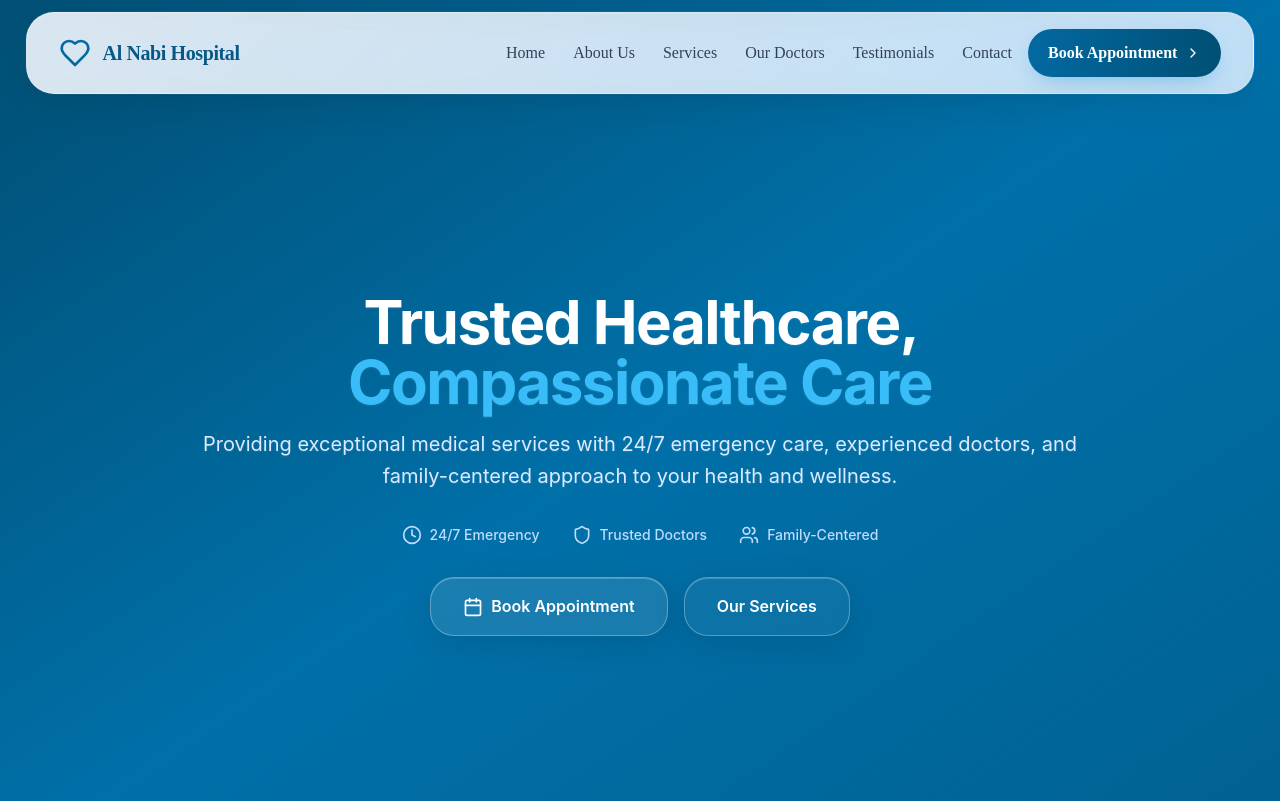
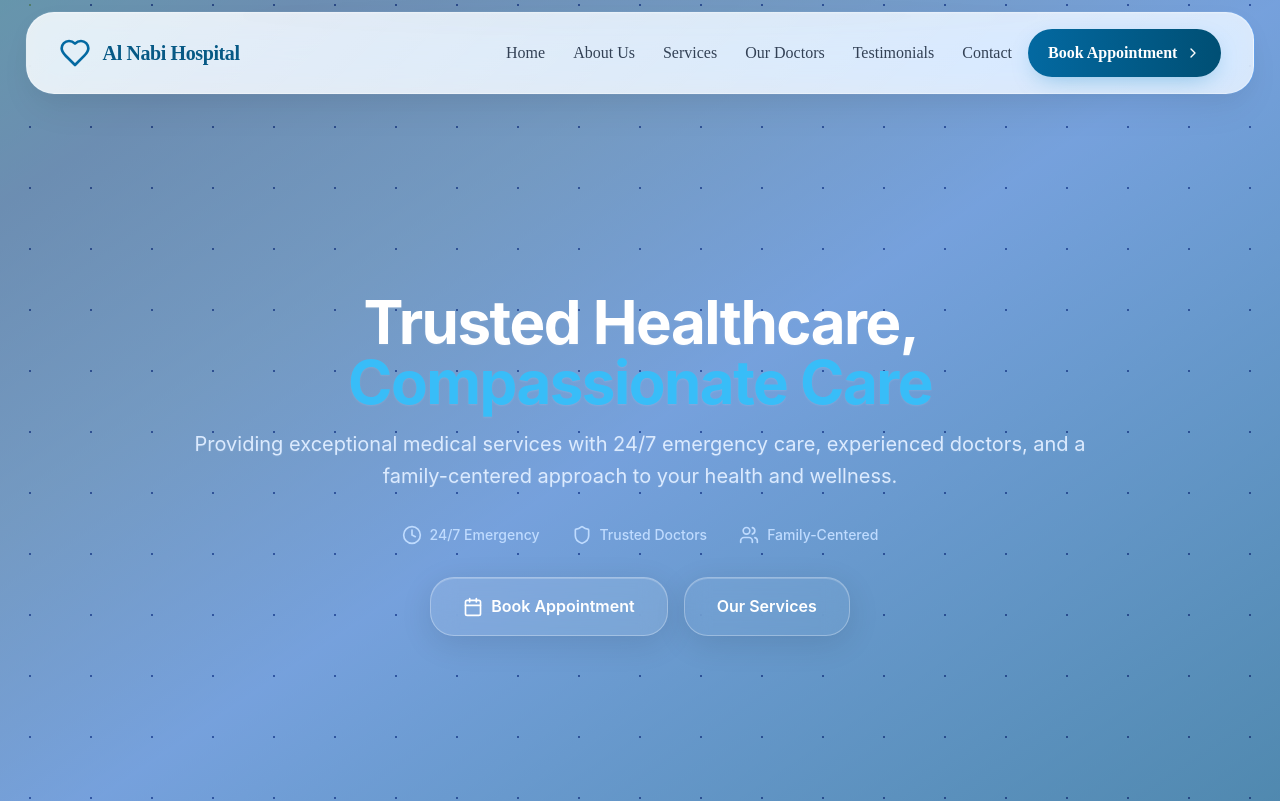
Before and after one commit to LuC1f3-r/al-nabi-hospital, a React (Vite) app: page / in a window 1280 px wide. Shown: the top 801 px of the page. Built offline with nearby package versions, Linux system fonts and the light colour scheme.

Commit message:
added dot grid to hero section

```diff
--- /dev/null
+++ b/src/components/DotGrid.tsx
@@ -0,0 +1,295 @@
+'use client';
+import React, { useRef, useEffect, useCallback, useMemo } from "react";
+import { gsap } from "gsap";
+import { InertiaPlugin } from "gsap/InertiaPlugin";
+
+gsap.registerPlugin(InertiaPlugin);
+
+function hexToRgb(hex: string) {
+  const m = hex.match(/^#?([a-f\d]{2})([a-f\d]{2})([a-f\d]{2})$/i);
+  if (!m) return { r: 0, g: 0, b: 0 };
+  return {
+    r: parseInt(m[1], 16),
+    g: parseInt(m[2], 16),
+    b: parseInt(m[3], 16),
+  };
+}
+
+const throttle = (func: (...args: any[]) => void, limit: number) => {
+  let lastCall = 0;
+  return function (this: any, ...args: any[]) {
+    const now = performance.now();
+    if (now - lastCall >= limit) {
+      lastCall = now;
+      func.apply(this, args);
+    }
+  };
+};
+
+interface Dot {
+  cx: number;
+  cy: number;
+  xOffset: number;
+  yOffset: number;
+  _inertiaApplied: boolean;
+}
+
+export interface DotGridProps {
+  dotSize?: number;
+  gap?: number;
+  baseColor?: string;
+  activeColor?: string;
+  proximity?: number;
+  speedTrigger?: number;
+  shockRadius?: number;
+  shockStrength?: number;
+  maxSpeed?: number;
+  resistance?: number;
+  returnDuration?: number;
+  className?: string;
+  style?: React.CSSProperties;
+}
+
+const DotGrid: React.FC<DotGridProps> = ({
+  dotSize = 16,
+  gap = 32,
+  baseColor = "#5227FF",
+  activeColor = "#5227FF",
+  proximity = 150,
+  speedTrigger = 100,
+  shockRadius = 250,
+  shockStrength = 5,
+  maxSpeed = 5000,
+  resistance = 750,
+  returnDuration = 1.5,
+  className = "",
+  style,
+}) => {
+  const wrapperRef = useRef<HTMLDivElement>(null);
+  const canvasRef = useRef<HTMLCanvasElement>(null);
+  const dotsRef = useRef<Dot[]>([]);
+  const pointerRef = useRef({
+    x: 0,
+    y: 0,
+    vx: 0,
+    vy: 0,
+    speed: 0,
+    lastTime: 0,
+    lastX: 0,
+    lastY: 0,
+  });
+
+  const baseRgb = useMemo(() => hexToRgb(baseColor), [baseColor]);
+  const activeRgb = useMemo(() => hexToRgb(activeColor), [activeColor]);
+
+  const circlePath = useMemo(() => {
+    if (typeof window === "undefined" || !window.Path2D) return null;
+    const p = new Path2D();
+    p.arc(0, 0, dotSize / 2, 0, Math.PI * 2);
+    return p;
+  }, [dotSize]);
+
+  const buildGrid = useCallback(() => {
+    const wrap = wrapperRef.current;
+    const canvas = canvasRef.current;
+    if (!wrap || !canvas) return;
+
+    const { width, height } = wrap.getBoundingClientRect();
+    const dpr = window.devicePixelRatio || 1;
+
+    canvas.width = width * dpr;
+    canvas.height = height * dpr;
+    canvas.style.width = `${width}px`;
+    canvas.style.height = `${height}px`;
+    const ctx = canvas.getContext("2d");
+    if (ctx) ctx.scale(dpr, dpr);
+
+    const cols = Math.floor((width + gap) / (dotSize + gap));
+    const rows = Math.floor((height + gap) / (dotSize + gap));
+    const cell = dotSize + gap;
+
+    const gridW = cell * cols - gap;
+    const gridH = cell * rows - gap;
+
+    const extraX = width - gridW;
+    const extraY = height - gridH;
+
+    const startX = extraX / 2 + dotSize / 2;
+    const startY = extraY / 2 + dotSize / 2;
+
+    const dots: Dot[] = [];
+    for (let y = 0; y < rows; y++) {
+      for (let x = 0; x < cols; x++) {
+        const cx = startX + x * cell;
+        const cy = startY + y * cell;
+        dots.push({ cx, cy, xOffset: 0, yOffset: 0, _inertiaApplied: false });
+      }
+    }
+    dotsRef.current = dots;
+  }, [dotSize, gap]);
+
+  useEffect(() => {
+    if (!circlePath) return;
+
+    let rafId: number;
+    const proxSq = proximity * proximity;
+
+    const draw = () => {
+      const canvas = canvasRef.current;
+      if (!canvas) return;
+      const ctx = canvas.getContext("2d");
+      if (!ctx) return;
+      ctx.clearRect(0, 0, canvas.width, canvas.height);
+
+      const { x: px, y: py } = pointerRef.current;
+
+      for (const dot of dotsRef.current) {
+        const ox = dot.cx + dot.xOffset;
+        const oy = dot.cy + dot.yOffset;
+        const dx = dot.cx - px;
+        const dy = dot.cy - py;
+        const dsq = dx * dx + dy * dy;
+        let style = baseColor;
+        if (dsq <= proxSq) {
+          const dist = Math.sqrt(dsq);
+          const t = 1 - dist / proximity;
+          const r = Math.round(baseRgb.r + (activeRgb.r - baseRgb.r) * t);
+          const g = Math.round(baseRgb.g + (activeRgb.g - baseRgb.g) * t);
+          const b = Math.round(baseRgb.b + (activeRgb.b - baseRgb.b) * t);
+          style = `rgb(${r},${g},${b})`;
+        }
+        ctx.save();
+        ctx.translate(ox, oy);
+        ctx.fillStyle = style;
+        ctx.fill(circlePath);
+        ctx.restore();
+      }
+
+      rafId = requestAnimationFrame(draw);
+    };
+
+    draw();
+    return () => cancelAnimationFrame(rafId);
+  }, [proximity, baseColor, activeRgb, baseRgb, circlePath]);
+
+  useEffect(() => {
+    buildGrid();
+    let ro: ResizeObserver | null = null;
+    if (typeof window !== "undefined" && "ResizeObserver" in window) {
+      ro = new ResizeObserver(buildGrid);
+      wrapperRef.current && ro.observe(wrapperRef.current);
+    } else if (typeof window !== "undefined") {
+      window.addEventListener("resize", buildGrid);
+    }
+    return () => {
+      if (ro) ro.disconnect();
+      else if (typeof window !== "undefined") window.removeEventListener("resize", buildGrid);
+    };
+  }, [buildGrid]);
+
+  useEffect(() => {
+    const onMove = (e: MouseEvent) => {
+      const now = performance.now();
+      const pr = pointerRef.current;
+      const dt = pr.lastTime ? now - pr.lastTime : 16;
+      const dx = e.clientX - pr.lastX;
+      const dy = e.clientY - pr.lastY;
+      let vx = (dx / dt) * 1000;
+      let vy = (dy / dt) * 1000;
+      let speed = Math.hypot(vx, vy);
+      if (speed > maxSpeed) {
+        const scale = maxSpeed / speed;
+        vx *= scale;
+        vy *= scale;
+        speed = maxSpeed;
+      }
+      pr.lastTime = now;
+      pr.lastX = e.clientX;
+      pr.lastY = e.clientY;
+      pr.vx = vx;
+      pr.vy = vy;
+      pr.speed = speed;
+
+      const rect = canvasRef.current!.getBoundingClientRect();
+      pr.x = e.clientX - rect.left;
+      pr.y = e.clientY - rect.top;
+
+      for (const dot of dotsRef.current) {
+        const dist = Math.hypot(dot.cx - pr.x, dot.cy - pr.y);
+        if (speed > speedTrigger && dist < proximity && !dot._inertiaApplied) {
+          dot._inertiaApplied = true;
+          gsap.killTweensOf(dot);
+          const pushX = dot.cx - pr.x + vx * 0.005;
+          const pushY = dot.cy - pr.y + vy * 0.005;
+          gsap.to(dot, {
+            inertia: { xOffset: pushX, yOffset: pushY, resistance },
+            onComplete: () => {
+              gsap.to(dot, {
+                xOffset: 0,
+                yOffset: 0,
+                duration: returnDuration,
+                ease: "elastic.out(1,0.75)",
+              });
+              dot._inertiaApplied = false;
+            },
+          });
+        }
+      }
+    };
+
+    const onClick = (e: MouseEvent) => {
+      const rect = canvasRef.current!.getBoundingClientRect();
+      const cx = e.clientX - rect.left;
+      const cy = e.clientY - rect.top;
+      for (const dot of dotsRef.current) {
+        const dist = Math.hypot(dot.cx - cx, dot.cy - cy);
+        if (dist < shockRadius && !dot._inertiaApplied) {
+          dot._inertiaApplied = true;
+          gsap.killTweensOf(dot);
+          const falloff = Math.max(0, 1 - dist / shockRadius);
+          const pushX = (dot.cx - cx) * shockStrength * falloff;
+          const pushY = (dot.cy - cy) * shockStrength * falloff;
+          gsap.to(dot, {
+            inertia: { xOffset: pushX, yOffset: pushY, resistance },
+            onComplete: () => {
+              gsap.to(dot, {
+                xOffset: 0,
+                yOffset: 0,
+                duration: returnDuration,
+                ease: "elastic.out(1,0.75)",
+              });
+              dot._inertiaApplied = false;
+            },
+          });
+        }
+      }
+    };
+
+    const throttledMove = throttle(onMove, 50);
+    window.addEventListener("mousemove", throttledMove, { passive: true });
+    window.addEventListener("click", onClick);
+
+    return () => {
+      window.removeEventListener("mousemove", throttledMove);
+      window.removeEventListener("click", onClick);
+    };
+  }, [
+    maxSpeed,
+    speedTrigger,
+    proximity,
+    resistance,
+    returnDuration,
+    shockRadius,
+    shockStrength,
+  ]);
+
+  return (
+    <div className={`dot-grid flex items-center justify-center h-full w-full relative ${className}`} style={style}>
+      <div ref={wrapperRef} className="dot-grid__wrap w-full h-full relative">
+        <canvas ref={canvasRef} className="dot-grid__canvas absolute inset-0 w-full h-full pointer-events-none" />
+      </div>
+    </div>
+  );
+};
+
+export default DotGrid;
--- a/src/components/Hero.tsx
+++ b/src/components/Hero.tsx
@@ -1,31 +1,52 @@
-import React from 'react';
-import { motion } from 'framer-motion';
-import { Calendar, Shield, Clock, Users } from 'lucide-react';
-import { useBookingStore } from '../store/bookingStore';
+import React, { FC } from "react";
+import { motion } from "framer-motion";
+import { Calendar, Shield, Clock, Users } from "lucide-react";
+import { useBookingStore } from "../store/bookingStore";
+import DotGrid from "./DotGrid";
 
-const Hero = () => {
+const Hero: FC = () => {
   const { setIsModalOpen } = useBookingStore();
 
   const scrollToServices = () => {
-    document.getElementById('services')?.scrollIntoView({ behavior: 'smooth' });
+    document.getElementById("services")?.scrollIntoView({ behavior: "smooth" });
   };
 
   return (
-    <section id="hero" className="pt-16 min-h-screen relative overflow-hidden bg-gradient-to-br from-[#004F74] to-[#007BBA]">
-      {/* Background 4K Medical GIF */}
-      <div className="absolute inset-0 z-0">
+    <section
+      id="hero"
+      className="pt-16 min-h-screen relative overflow-hidden"
+      style={{
+        background: `linear-gradient(
+      to bottom right,
+      hsla(0, 0%, 100%, 1) 0%,
+      hsla(319, 100%, 92%, 1) 12%,
+      hsla(319, 86%, 91%, 1) 30%,
+      hsla(280, 100%, 89%, 1) 50%,
+      hsla(216, 100%, 88%, 1) 100%
+    )`,
+      }}
+    >
+      {/* Animated DotGrid Background */}
+      <div className="absolute inset-0 w-full h-full z-0">
+        <DotGrid
+          dotSize={2}
+          gap={59}
+          baseColor="#330066"
+          activeColor="#FFFF00"
+          proximity={90}
+          shockRadius={190}
+          shockStrength={13}
+          resistance={1550}
+          returnDuration={2.1}
+        />
+
+        {/* Other overlays/gradients if any */}
         <div className="absolute inset-0 bg-gradient-to-br from-[#004F74]/60 via-[#007BBA]/50 to-[#004F74]/60 z-10"></div>
-        <div
-          className="w-full h-full bg-cover bg-center bg-no-repeat"
-          style={{
-            // backgroundImage: `url('https://media.giphy.com/media/3oKIPnAiaMCws8nOsE/giphy.gif')`,
-            backgroundSize: 'cover',
-            backgroundPosition: 'center',
-            filter: 'brightness(0.7) contrast(1.1)'
-          }}
-        ></div>
+        {/* Background image or effects */}
+        <div className="w-full h-full bg-cover bg-center bg-no-repeat"></div>
       </div>
 
+      {/* Hero Content */}
       <div className="max-w-7xl mx-auto px-4 sm:px-6 lg:px-8 py-20">
         <div className="flex items-center justify-center min-h-[80vh] relative z-20">
           <motion.div
@@ -41,8 +62,8 @@ const Hero = () => {
                 animate={{ opacity: 1, y: 0 }}
                 transition={{ duration: 0.8, delay: 0.2 }}
               >
-                Trusted Healthcare,
-                <span className="text-[#38bdf8]"> Compassionate Care</span>
+                Trusted Healthcare,{" "}
+                <span className="text-[#38bdf8]">Compassionate Care</span>
               </motion.h1>
               <motion.p
                 className="text-xl text-blue-100 leading-relaxed"
@@ -50,7 +71,9 @@ const Hero = () => {
                 animate={{ opacity: 1, y: 0 }}
                 transition={{ duration: 0.8, delay: 0.4 }}
               >
-                Providing exceptional medical services with 24/7 emergency care, experienced doctors, and family-centered approach to your health and wellness.
+                Providing exceptional medical services with 24/7 emergency care,
+                experienced doctors, and a family-centered approach to your
+                health and wellness.
               </motion.p>
             </div>
 
```
